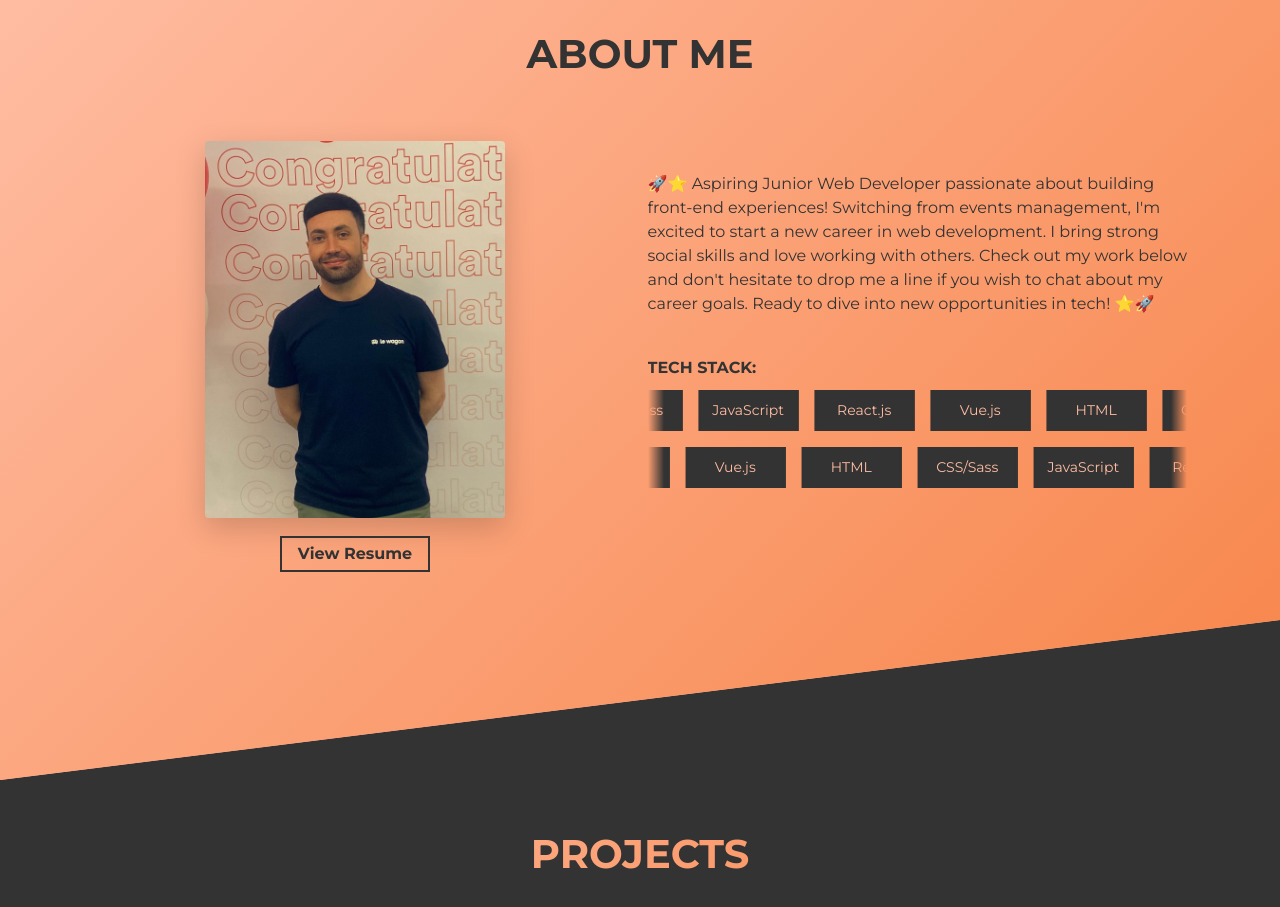
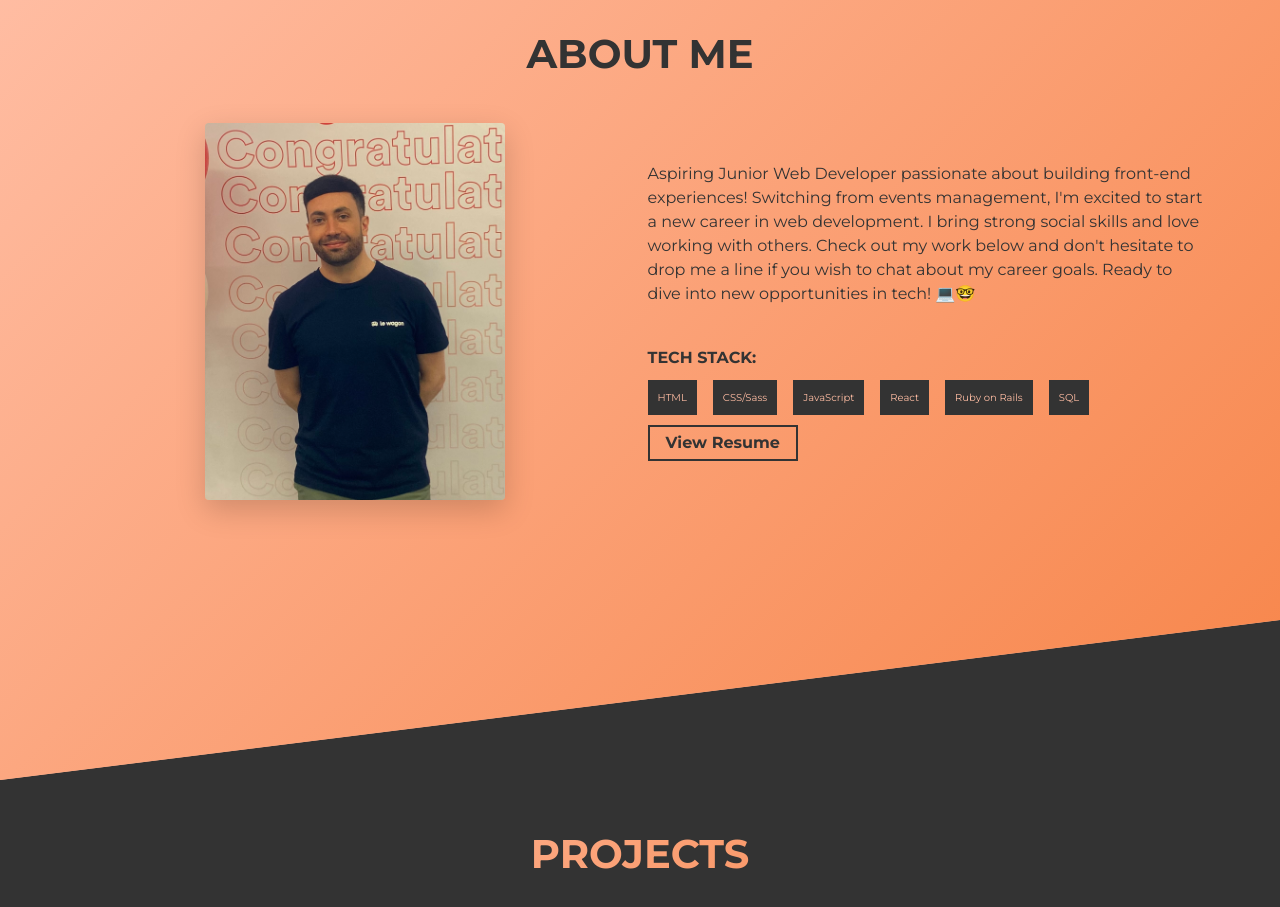
Before and after one commit to vincent-chpd/personal-portfolio, a website built with Parcel: page src/index.html in a window 1280 px wide. Shown: the part 820-1727 px from the top of the page. Built offline with nearby package versions, Linux system fonts and the light colour scheme.

Commit message:
Revert "added tech stack carousel"
This reverts commit ff21fa61f808440d0e0e2470705941d6d49f3892.

```diff
--- a/src/index.html
+++ b/src/index.html
@@ -48,58 +48,30 @@
                 alt="Profile Image"
               />
             </div>
-            <span class="mt-3">
-              <a  target="_blank" class="cta-btn cta-btn--resume" href="assets/VincentChaussepiedResume.pdf">
-                View Resume
-              </a>
-            </span>
           </div>
           <div class="col-md-6 col-sm-12">
             <div class="about-wrapper__info load-hidden">
               <p class="about-wrapper__info-text">
-                🚀⭐️ Aspiring Junior Web Developer passionate about building front-end experiences!
+                Aspiring Junior Web Developer passionate about building front-end experiences!
                 Switching from events management, I'm excited to start a new career in web development. I bring strong social skills and love working with others.
-                Check out my work below and don't hesitate to drop me a line if you wish to chat about my career goals. Ready to dive into new opportunities in tech! ⭐️🚀
+                Check out my work below and don't hesitate to drop me a line if you wish to chat about my career goals. Ready to dive into new opportunities in tech! 💻🤓
               </p>
               <div class="about-wrapper__info-text mt-5">
                 <p><strong>TECH STACK:</strong></p>
                 <div class="tech-stack-container">
-                  <div id="tech-stack-top">
-                    <div class="tech-stack-row first">
-                      <div id="tech-stack">HTML</div>
-                      <div id="tech-stack">CSS/Sass</div>
-                      <div id="tech-stack">JavaScript</div>
-                      <div id="tech-stack">React.js</div>
-                      <div id="tech-stack">Vue.js</div>
-                    </div>
-                    <div class="tech-stack-row">
-                      <div id="tech-stack">HTML</div>
-                      <div id="tech-stack">CSS/Sass</div>
-                      <div id="tech-stack">JavaScript</div>
-                      <div id="tech-stack">React.js</div>
-                      <div id="tech-stack">Vue.js</div>
-                    </div>
-                  </div>
-
-                  <div id="tech-stack-bottom">
-                    <div class="tech-stack-row first">
-                      <div id="tech-stack">HTML</div>
-                      <div id="tech-stack">CSS/Sass</div>
-                      <div id="tech-stack">JavaScript</div>
-                      <div id="tech-stack">React.js</div>
-                      <div id="tech-stack">Vue.js</div>
-                    </div>
-                    <div class="tech-stack-row">
-                      <div id="tech-stack">HTML</div>
-                      <div id="tech-stack">CSS/Sass</div>
-                      <div id="tech-stack">JavaScript</div>
-                      <div id="tech-stack">React.js</div>
-                      <div id="tech-stack">Vue.js</div>
-                    </div>
-                  </div>
-                </div>
+                  <div id="tech-stack">HTML</div>
+                  <div id="tech-stack">CSS/Sass</div>
+                  <div id="tech-stack">JavaScript</div>
+                  <div id="tech-stack">React</div>
+                  <div id="tech-stack">Ruby on Rails</div>
+                  <div id="tech-stack">SQL</div>
                 </div>
               </div>
+              <span class="d-flex mt-3">
+                <a  target="_blank" class="cta-btn cta-btn--resume" href="assets/VincentChaussepiedResume.pdf">
+                  View Resume
+                </a>
+              </span>
             </div>
           </div>
         </div>
@@ -141,7 +113,7 @@
             </div>
             <div class="col-lg-8 col-sm-12">
               <div class="project-wrapper__image load-hidden">
-                <a rel="noreferrer" href="https://airbnb-lucagi89-2ca67fa3eae0.herokuapp.com/" target="_blank">
+                <a rel="noreferrer" href="#!" target="_blank">
                   <div
                     data-tilt
                     data-tilt-max="4"
@@ -189,7 +161,7 @@
                 </a>
               </div>
             </div>
-            <div class="col-lg-8 col-sm-12 container-fluid">
+            <div class="col-lg-8 col-sm-12">
               <div class="project-wrapper__image load-hidden">
                 <a rel="noreferrer" href="https://www.bark-buddies.site" target="_blank">
                   <div
--- a/src/sass/sections/_about.scss
+++ b/src/sass/sections/_about.scss
@@ -42,9 +42,6 @@
       height: 100%;
       justify-content: center;
       flex-direction: column;
-      overflow: hidden;
-
-
 
       @include respond(tab-port-sm) {
         align-items: center;
@@ -80,11 +77,8 @@
     }
   }
   .tech-stack-container{
+    display: flex;
     gap: 16px;
-    font-size: 14px;
-    width: 100%;
-    mask-image: linear-gradient(90deg, transparent, #000 16px, #000 calc(100% - 32px), transparent calc(100% - 16px));
-
   }
 
   #tech-stack{
@@ -92,51 +86,5 @@
     padding: 8px;
     background-color: $dark-grey;
     color: $primary-color;
-    width: 100px;
-    text-align: center;
-  }
-
-  #tech-stack-top{
-    display: flex;
-    -webkit-box-align: center;
-    align-items: center;
-    animation: 20s linear infinite moveTechStackLeft;
-  }
-  #tech-stack-bottom{
-    display: flex;
-    margin-top: 16px;
-    -webkit-box-align: center;
-    align-items: center;
-    justify-content: flex-end;
-    animation: 20s linear infinite moveTechStackRight;
-  }
-
-  .tech-stack-row {
-    display: flex;
-    -webkit-box-align: center;
-    align-items: center;
-    gap: 16px;
-  }
-
-  .first{
-    padding-right: 16px;
-  }
-
-  @keyframes moveTechStackLeft {
-    0% {
-      transform: translateX(0%);
-    }
-    100% {
-      transform: translateX(calc(-100% - 30px));
-    }
-  }
-
-  @keyframes moveTechStackRight {
-    0% {
-      transform: translateX(0%);
-    }
-    100% {
-      transform: translateX(calc(100% - 30px));
-    }
   }
 }
--- a/src/sass/sections/_projects.scss
+++ b/src/sass/sections/_projects.scss
@@ -79,13 +79,6 @@
 
   #bark-buddies-container {
     width: 430px;
-    height: 435px;
-    border: 4px solid black;
-    border-radius: 24px;
-  }
-
-  video{
-    display: block;
-    margin: 0 auto;
+    height: auto;
   }
 }
```
